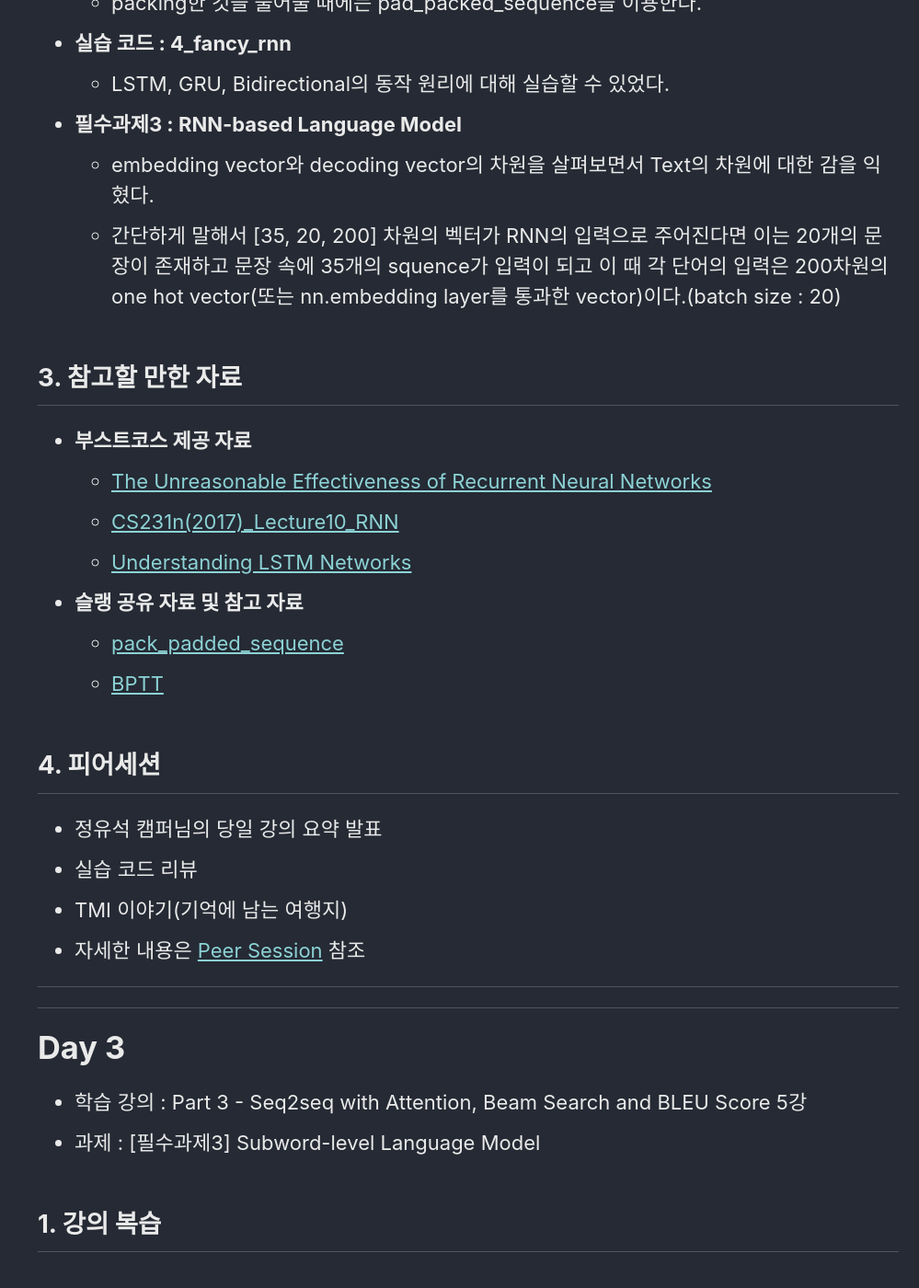
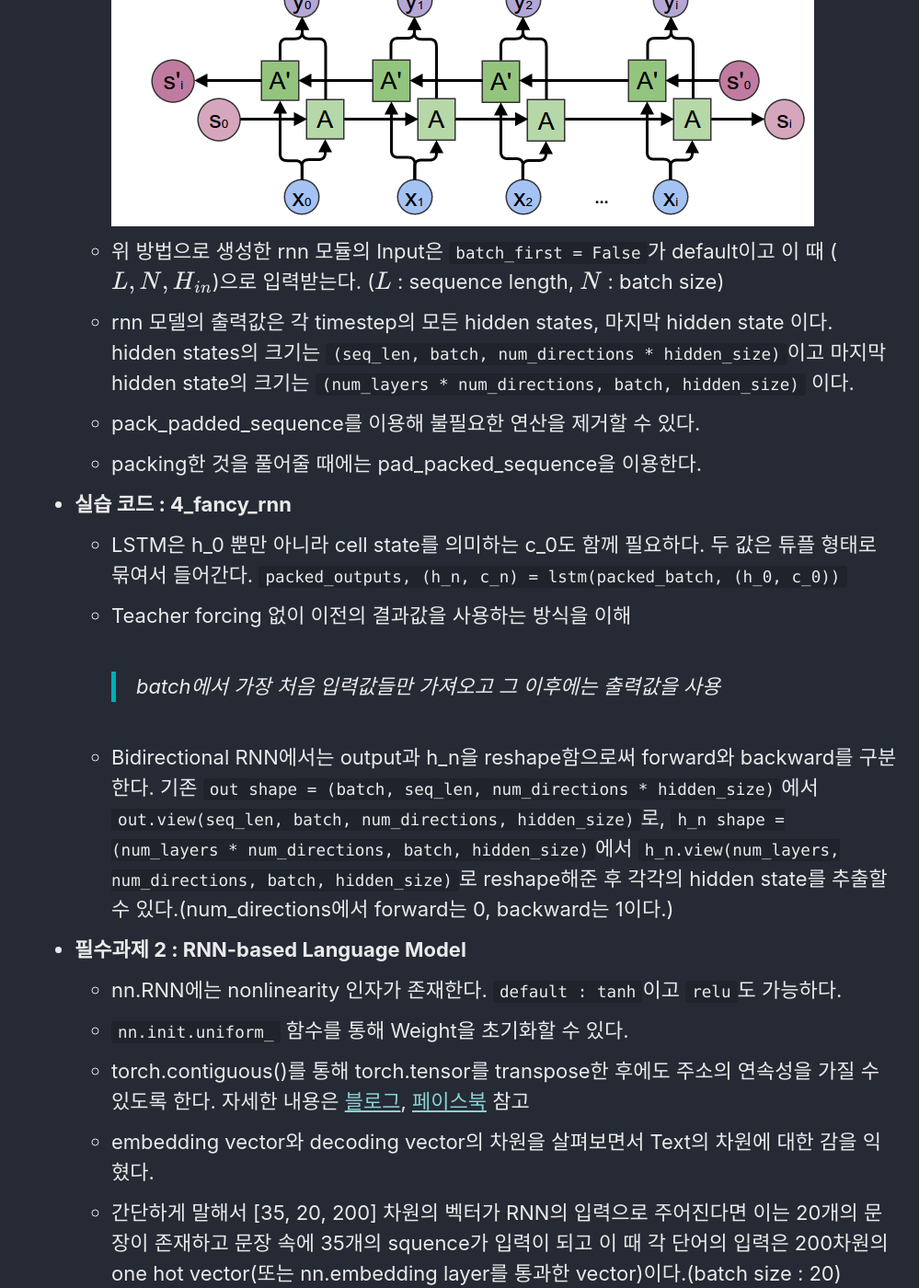
Before and after one commit to gistarrr/gistarrr.github.io, a Jekyll site: the page built from _posts/Ustage/2021-09-06-week_6.md, in a window 1280 px wide and 1400 px high, scrolled down 15449 px. Shown: the whole window at 92% size, without its empty margins (281-1280 px from the left). Built offline with Jekyll 4.4.1, drawn with Linux system fonts in a browser that asks for light colours; cached includes are drawn as plain includes; formulas are drawn with MathJax 3; some of the changed text lies outside the part shown.

Commit message:
7th week day1

````diff
--- a/_posts/Ustage/2021-09-06-week_6.md
+++ b/_posts/Ustage/2021-09-06-week_6.md
@@ -97,7 +97,7 @@ author_profile: false
     - Skip-Gram은 중심 단어를 통해 주변 단어를 예측하는 방식
         - Skip-Gram은 중심 단어가 window_size * 2 만큼 추가로 학습하게 된다.
         - 그렇기 때문에 CBOW보다 Skip-Gram의 성능이 더 좋다.
-- **필수과제1 : Data Preprocessing**
+- **필수과제 1 : Data Preprocessing**
     - spacy를 로컬에 설치하여 spacy.load('en_core_web_sm') 모델 사용
     ```python
     nlp = spacy.load('en_core_web_sm')
@@ -208,14 +208,25 @@ author_profile: false
 
 ## 2. 새로 알게된 내용 / 고민한 내용 (강의, 과제, 퀴즈)
 - **실습 코드 : 3_basic_rnn**
-    - pytorch.nn.RNN의 Input은 `batch_first = False`가 default이고 이 때 ($L, N, H_{in}$)으로 입력받는다. ($L$ : sequence length, $N$ : batch size)
+    - pytorch.nn.RNN은 기본적으로 `input_size`, `hidden_size`, `num_layers`, `bidirectional`값을 인자로 받는다.
+    - **Bidirectional RNN**
+    ![](../../assets/images/week6/week6_day5_bidir.PNG)
+    - 위 방법으로 생성한 rnn 모듈의 Input은 `batch_first = False`가 default이고 이 때 ($L, N, H_{in}$)으로 입력받는다. ($L$ : sequence length, $N$ : batch size)
+    - rnn 모델의 출력값은 각 timestep의 모든 hidden states, 마지막 hidden state 이다. hidden states의 크기는 `(seq_len, batch, num_directions * hidden_size)`이고 마지막 hidden state의 크기는 `(num_layers * num_directions, batch, hidden_size)` 이다.
     - pack_padded_sequence를 이용해 불필요한 연산을 제거할 수 있다.
     - packing한 것을 풀어줄 때에는 pad_packed_sequence을 이용한다.
 - **실습 코드 : 4_fancy_rnn**
-    - LSTM, GRU, Bidirectional의 동작 원리에 대해 실습할 수 있었다.
-- **필수과제3 : RNN-based Language Model**
+    - LSTM은 h_0 뿐만 아니라 cell state를 의미하는 c_0도 함께 필요하다. 두 값은 튜플 형태로 묶여서 들어간다. `packed_outputs, (h_n, c_n) = lstm(packed_batch, (h_0, c_0))`
+    - Teacher forcing 없이 이전의 결과값을 사용하는 방식을 이해
+    > batch에서 가장 처음 입력값들만 가져오고 그 이후에는 출력값을 사용
+    - Bidirectional RNN에서는 output과 h_n을 reshape함으로써 forward와 backward를 구분한다. 기존 `out shape = (batch, seq_len, num_directions * hidden_size)`에서 `out.view(seq_len, batch, num_directions, hidden_size)`로, `h_n shape  = (num_layers * num_directions, batch, hidden_size)`에서 `h_n.view(num_layers, num_directions, batch, hidden_size)`로 reshape해준 후 각각의 hidden state를 추출할 수 있다.(num_directions에서 forward는 0, backward는 1이다.)
+- **필수과제 2 : RNN-based Language Model**
+    - nn.RNN에는 nonlinearity 인자가 존재한다. `default : tanh`이고 `relu`도 가능하다.
+    - `nn.init.uniform_` 함수를 통해 Weight을 초기화할 수 있다.
+    - torch.contiguous()를 통해 torch.tensor를 transpose한 후에도 주소의 연속성을 가질 수 있도록 한다. 자세한 내용은 [블로그](https://f-future.tistory.com/entry/Pytorch-Contiguous), [페이스북](https://www.facebook.com/groups/PyTorchKR/permalink/1156948337778179/) 참고
     - embedding vector와 decoding vector의 차원을 살펴보면서 Text의 차원에 대한 감을 익혔다.
     - 간단하게 말해서 [35, 20, 200] 차원의 벡터가 RNN의 입력으로 주어진다면 이는 20개의 문장이 존재하고 문장 속에 35개의 squence가 입력이 되고 이 때 각 단어의 입력은 200차원의 one hot vector(또는 nn.embedding layer를 통과한 vector)이다.(batch size : 20)
+    - torch.multinomial() 함수를 통해 확률 기반의 샘플링을 할 수 있다. [참고 블로그](http://www.gisdeveloper.co.kr/?p=8392)
 
 ## 3. 참고할 만한 자료
 - **부스트코스 제공 자료**
@@ -226,6 +237,7 @@ author_profile: false
 - **슬랭 공유 자료 및 참고 자료**
     - [pack_padded_sequence](https://simonjisu.github.io/nlp/2018/07/05/packedsequence.html)
     - [BPTT](https://davi06000.tistory.com/92)
+    - [Pytorch RNN](https://towardsdatascience.com/pytorch-basics-how-to-train-your-neural-net-intro-to-rnn-cb6ebc594677)
 
 ## 4. 피어세션
 - 정유석 캠퍼님의 당일 강의 요약 발표
@@ -278,6 +290,10 @@ $$\operatorname{score}\left(\boldsymbol{h}_{t}, \overline{\boldsymbol{h}}_{s}\ri
 
 ## 2. 새로 알게된 내용 / 고민한 내용 (강의, 과제, 퀴즈)
 - **필수과제3 : Subword-level Language Model**
+    - `from transformers import BertTokenizer`을 통해 Bert 모델에서 사용한 subword tokenization algorithm을 이용할 수 있다.
+    - torch.narrow(input, dim, start, length)으로 사용할 수 있다.
+    - torch.detach()는 기존 Tensor에서 gradient 전파가 안되는 텐서 생성하는 함수이다. [참고 블로그](https://subinium.github.io/pytorch-Tensor-Variable/)
+    -
 
 ## 3. 참고할 만한 자료
 - **부스트코스 제공 자료**
@@ -339,7 +355,7 @@ $$P(y \mid x)=P\left(y_{1} \mid x\right) P\left(y_{2} \mid y_{1}, x\right)  \ldo
 - **BLEU(BiLingual Evaluation Understudy) score**
 $ BLEU=\min \left(1, \frac{\text { length_of_prediction }}{\text { length_of_reference }}\right)\left(\prod_{i=1}^{4} \text { precision }_{i}\right)^{\frac{1}{4}} $
     - n-gram이라는 단위로 측정을 한다. 연속된 n개의 단어가 일치하는지를 판단한다.
-    - brevity penality라는 항을 추가하여 recall을 역할을 대신한다.
+    - brevity penality라는 항을 추가하여 recall을 역할을 대신한다. GT보다 짧게 예측한 거에 대한 penality를 주는 것이다.
     - n-gram을 통해 예측한 값의 기하평균을 사용하는데 조화평균은 낮은 값에 지나친 가중치를 주기 때문이다.
 ![](../../assets/images/week6/week6_day5_ex.PNG)
     - BLEU score로 계산을 하면 순서를 고려해서 score를 매길 수 있다.
````
Also changed, not shown: _posts/Ustage/2021-09-13-week_7.md (added, +75 -0 lines), assets/images/week6/week6_day5_bidir.PNG (added), assets/images/week7/week7_day1_attn.jpg (added), assets/images/week7/week7_day1_bi.jpg (added), assets/images/week7/week7_day1_e.PNG (added), assets/images/week7/week7_day1_q.PNG (added), assets/images/week7/week7_day1_q.jpg (added), assets/images/week7/week7_day1_transformer.jpg (added), assets/images/week7/week7_day1_transformer1.PNG (added), assets/images/week7/week7_day1_transformer2.PNG (added), assets/images/week7/week7_day1_transformer2.jpg (added).
